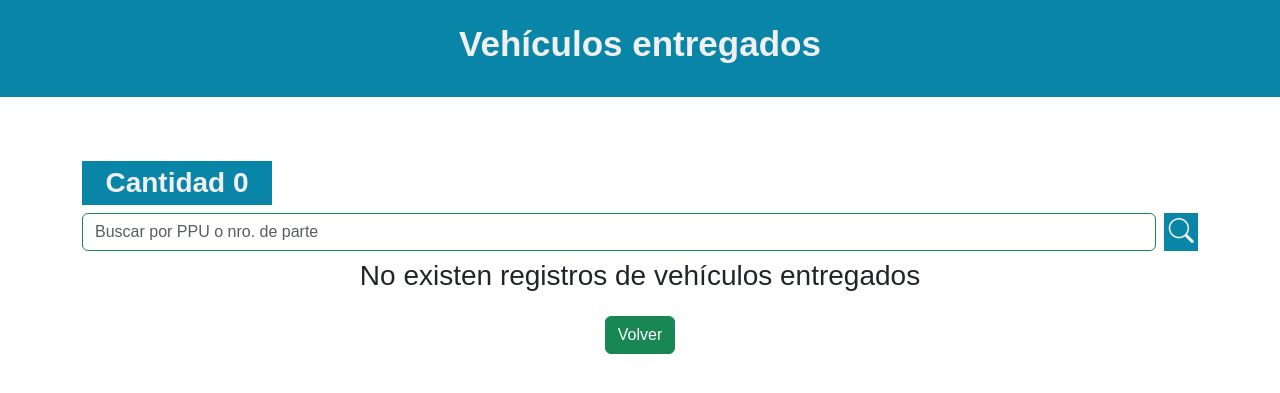
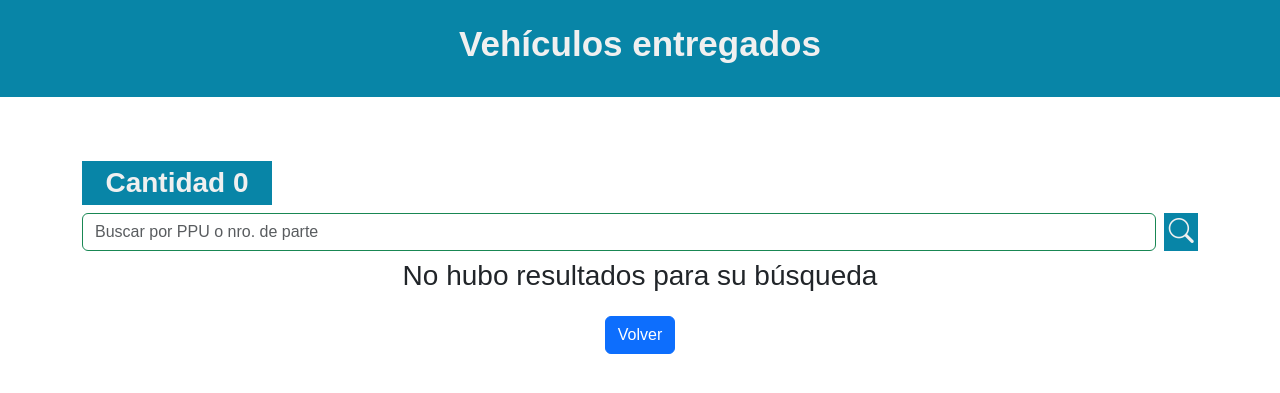
Before and after one commit to SebastianGaete/coder_vehiculos, a Django app: page /home/vehiculos-entregados in a window 1280 px wide. Shown: the part 165-558 px from the top of the page. Run offline with Django 4.2, Linux system fonts and the light colour scheme; a user stored in the database is signed in; data comes from the database, SQL or seed files in the repository; both versions use the stored data as it was after the commit.

Commit message:
Update css app core

```diff
--- a/core/templates/index.html
+++ b/core/templates/index.html
@@ -59,7 +59,7 @@
     <div class="row">
         <div class="col text-center mt-5">
             <h3>No hubo resultados para su búsqueda</h3>
-            <a href="{% url 'home' %}"><button class="btn btn-success mt-3">Volver</button></a>
+            <a href="{% url 'home' %}"><button class="btn btn-primary mt-3">Volver</button></a>
         </div>
     </div>
 </div>
--- a/core/templates/layout_core/layout_core.html
+++ b/core/templates/layout_core/layout_core.html
@@ -5,7 +5,7 @@
     <title>{% block title %} {% endblock %}</title>
     <meta charset="UTF-8">
     <meta name="viewport" content="width=device-width, initial-scale=1.0">
-    <link rel="shortcut icon" href="{% static 'images/escudo_carabineros.webp' %}" type="image/x-icon">
+    <link rel="shortcut icon" href="{% static 'images/logo_custodia.webp' %}" type="image/x-icon">
     <!-- BOOSTRAP -->
     <link href="https://cdn.jsdelivr.net/npm/bootstrap@5.3.1/dist/css/bootstrap.min.css" rel="stylesheet" integrity="sha384-4bw+/aepP/YC94hEpVNVgiZdgIC5+VKNBQNGCHeKRQN+PtmoHDEXuppvnDJzQIu9" crossorigin="anonymous">
     <link rel="stylesheet" href="https://cdn.jsdelivr.net/npm/bootstrap-icons@1.10.5/font/bootstrap-icons.css">
--- a/core/templates/pages/filtrados/vehiculos_entregados.html
+++ b/core/templates/pages/filtrados/vehiculos_entregados.html
@@ -10,7 +10,6 @@
             <div class="row text-center">
                 <div class="col contenedor_tipo_tribunal p-4">
                         <h1>Vehículos entregados</h1>
-
                 </div>
             </div>
         </div>
@@ -58,8 +57,8 @@
                         </table>
                     {% else %}
                         <div class="text-center">
-                            <h3>No existen registros de vehículos entregados</h3>
-                            <a href="{% url 'vehiculos_entregados' %}"><button class="btn btn-success mt-3">Volver</button></a>
+                            <h3>No hubo resultados para su búsqueda</h3>
+                            <a href="{% url 'vehiculos_entregados' %}"><button class="btn btn-primary mt-3">Volver</button></a>
                         </div>
                     {% endif %}
 
--- a/core/templates/pages/modificacion/modificar_vehiculo.html
+++ b/core/templates/pages/modificacion/modificar_vehiculo.html
@@ -23,7 +23,7 @@
                                         <p>{{ message }}</p>
                                         <button type="button" class="btn-close" data-bs-dismiss="alert" aria-label="Close"></button>
                                         <a href="{% url 'detalle_vehiculo' vehiculo.id %}">
-                                            <buttonn class="btn btn-success">Volver</button>
+                                            <buttonn class="btn btn-primary">Volver</button>
                                         </a>
                                     </div>
                                 </div>
--- a/core/templates/partials/navbar.html
+++ b/core/templates/partials/navbar.html
@@ -16,7 +16,7 @@
                 </li>
                 {% if user.is_superuser %}
                 <li class="nav-item">
-                    <a class="nav-link" href="{% url 'registro_usuario' %}">Registrar funcionario</a>
+                    <a class="nav-link" href="{% url 'registrar_usuario' %}">Registrar funcionario</a>
                 </li>
                 {% endif %}
 
@@ -43,7 +43,7 @@
 
         <div>
             <a class="btn btn-danger" href="{% url 'cerrar_sesion' %}">Cerrar Sesión</a>
-            <a class="btn btn-secondary" href="{% url 'cambiar_contraseña' %}">Cambiar contraseña</a>
+            <a class="btn btn-secondary" href="{% url 'cambio_contraseña' %}">Cambiar contraseña</a>
         </div>
     </div>
 </div>
--- a/panel_usuario/templates/layout_panel/layout_panel.html
+++ b/panel_usuario/templates/layout_panel/layout_panel.html
@@ -5,7 +5,7 @@
     <title>{% block title  %} {% endblock %}</title>
     <meta charset="UTF-8">
     <meta name="viewport" content="width=device-width, initial-scale=1.0">
-    <link rel="shortcut icon" href="{% static 'images/escudo_carabineros.webp' %}" type="image/x-icon">
+    <link rel="shortcut icon" href="{% static 'images/logo_custodia.webp' %}" type="image/x-icon">
     <!-- BOOSTRAP -->
     <link href="https://cdn.jsdelivr.net/npm/bootstrap@5.3.1/dist/css/bootstrap.min.css" rel="stylesheet" integrity="sha384-4bw+/aepP/YC94hEpVNVgiZdgIC5+VKNBQNGCHeKRQN+PtmoHDEXuppvnDJzQIu9" crossorigin="anonymous">
     <link rel="stylesheet" href="https://cdn.jsdelivr.net/npm/bootstrap-icons@1.10.5/font/bootstrap-icons.css">
--- a/panel_usuario/urls.py
+++ b/panel_usuario/urls.py
@@ -3,8 +3,8 @@ from .views import *
 
 
 urlpatterns = [
-    path('registro-de-usuarios/', RegistrarUsuario.as_view(), name='registro_usuario'),
-    path('', logear_usuario, name='logear_usuario'),
+    path('registro-de-usuarios/', RegistrarUsuario.as_view(), name='registrar_usuario'),
+    path('', logear_usuario, name='ingreso_usuario'),
     path('cerrar-sesion/', cerrar_sesion, name= 'cerrar_sesion' ),
-    path('cambio-de-contraseña/', cambiar_contraseña, name='cambiar_contraseña')
+    path('cambio-de-contraseña/', cambiar_contraseña, name='cambio_contraseña')
 ]
--- a/panel_usuario/views.py
+++ b/panel_usuario/views.py
@@ -19,7 +19,7 @@ class RegistrarUsuario(CreateView):
     model = User
     form_class = UserCreationFormModificated
     template_name = 'registrar_usuario.html'
-    success_url = reverse_lazy('logear_usuario')
+    success_url = reverse_lazy('ingreso_usuario')
 
     def form_valid(self, form):
         try:
@@ -58,7 +58,7 @@ def logear_usuario(request):
 
 def cerrar_sesion(request):
     logout(request)
-    return redirect('logear_usuario')
+    return redirect('ingreso_usuario')
 
 
 @login_required
```
Also changed, not shown: db_coder_vehiculos.sqlite.
